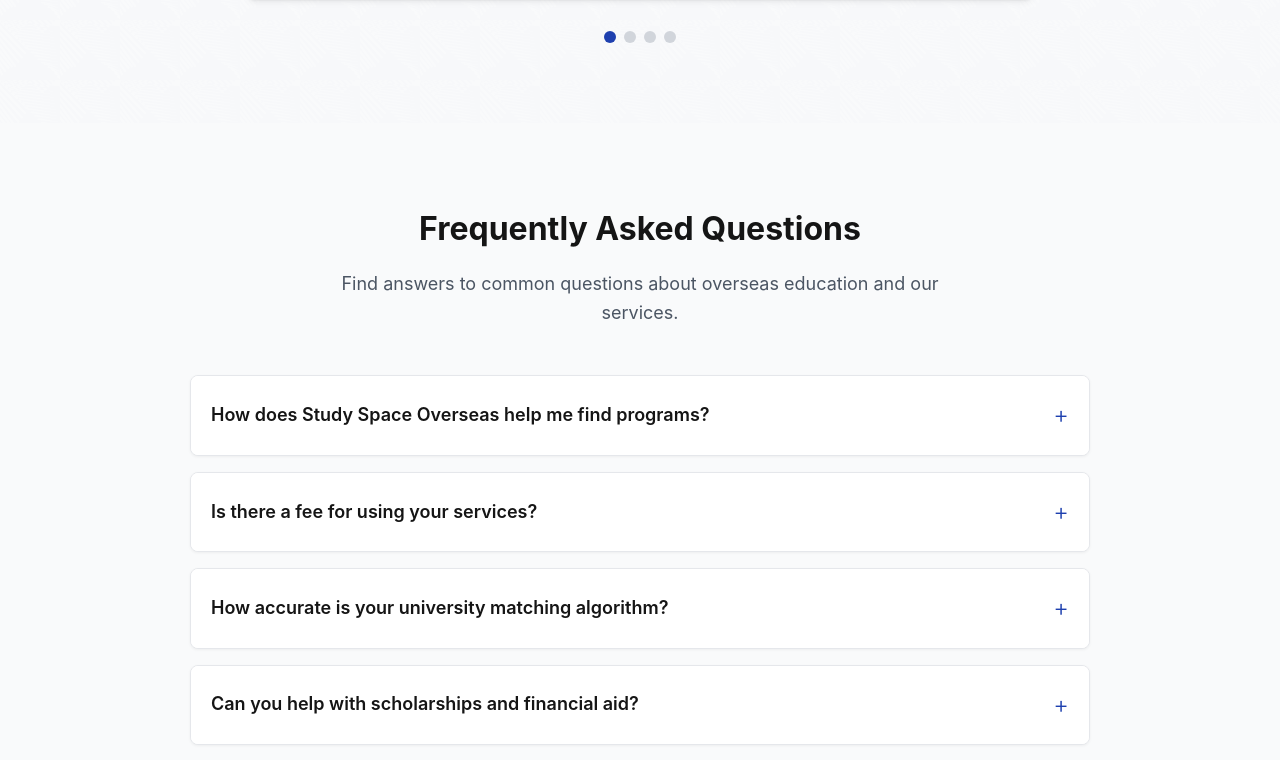
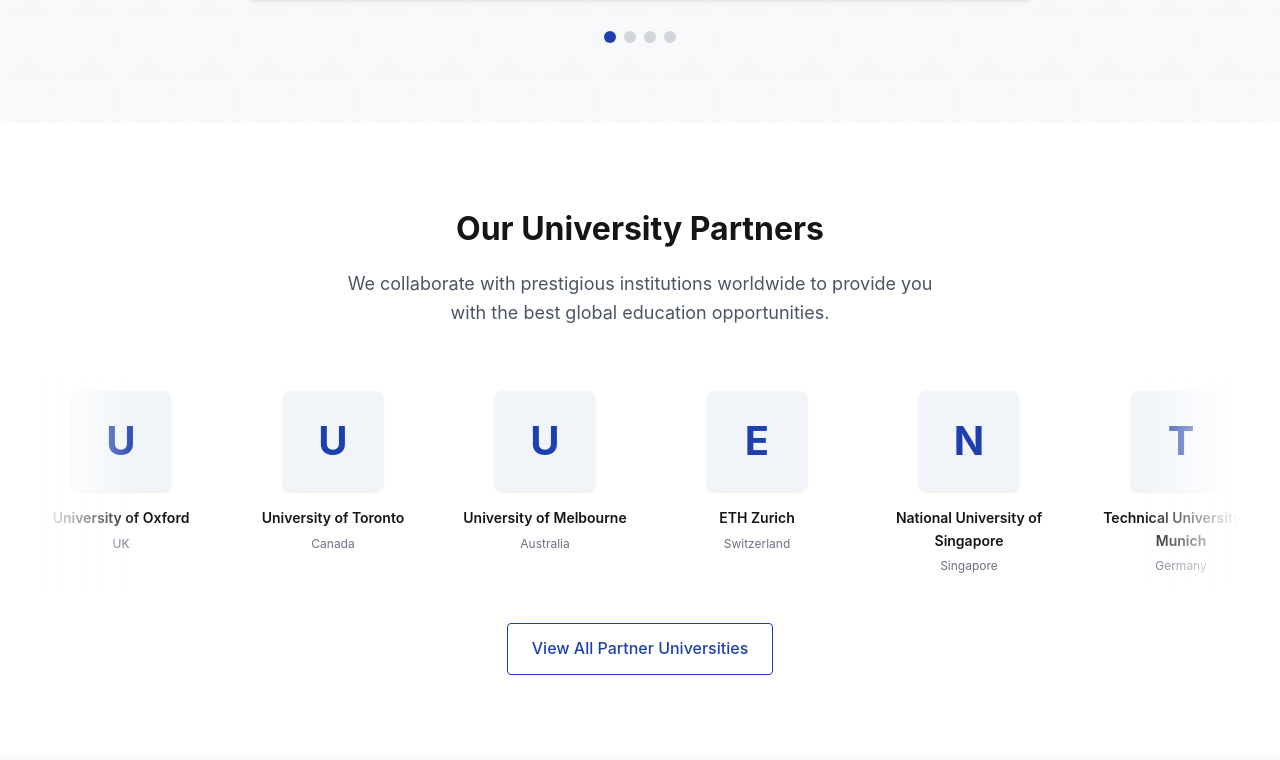
Before and after one commit to Humair741/study-space-overseas, a React (Vite) app in the folder client/: page / in a window 1280 px wide. Shown: the part 2567-3327 px from the top of the page. Built offline with nearby package versions, Linux system fonts and the light colour scheme.

Commit message:
Add Partners section component

```diff
--- a/client/src/App.jsx
+++ b/client/src/App.jsx
@@ -5,6 +5,7 @@
 import DestinationsSection from './components/features/DestinationsSection';
 import AIFeaturesSection from './components/features/AIFeaturesSection';
 import TestimonialsSection from './components/features/TestimonialsSection';
+import PartnersSection from './components/features/PartnersSection';
 import FAQSection from './components/features/FAQSection';
 import CTASection from './components/features/CTASection';
 import Footer from './components/layout/Footer';
@@ -20,6 +21,7 @@
         <DestinationsSection />
         <AIFeaturesSection />
         <TestimonialsSection />
+        <PartnersSection />
         <FAQSection />
         <CTASection />
       </main>
--- /dev/null
+++ b/client/src/components/features/PartnersSection/PartnersSection.css
@@ -0,0 +1,135 @@
+.partners-section {
+    padding: 5rem 1rem;
+    background-color: white;
+    overflow: hidden;
+  }
+
+  .partners-container {
+    max-width: 1200px;
+    margin: 0 auto;
+  }
+
+  .section-title {
+    font-size: 2rem;
+    font-weight: 700;
+    color: #151515;
+    text-align: center;
+    margin-bottom: 1rem;
+  }
+
+  .section-description {
+    text-align: center;
+    max-width: 700px;
+    margin: 0 auto 3rem;
+    color: #4b5563;
+    line-height: 1.6;
+  }
+
+  .partners-logo-container {
+    overflow: hidden;
+    margin: 2rem 0;
+    position: relative;
+  }
+
+  .partners-logo-container::before,
+  .partners-logo-container::after {
+    content: '';
+    position: absolute;
+    top: 0;
+    width: 100px;
+    height: 100%;
+    z-index: 1;
+  }
+
+  .partners-logo-container::before {
+    left: 0;
+    background: linear-gradient(to right, white, transparent);
+  }
+
+  .partners-logo-container::after {
+    right: 0;
+    background: linear-gradient(to left, white, transparent);
+  }
+
+  .logo-carousel {
+    overflow-x: auto;
+    -ms-overflow-style: none; /* IE and Edge */
+    scrollbar-width: none; /* Firefox */
+  }
+
+  .logo-carousel::-webkit-scrollbar {
+    display: none; /* Chrome, Safari, Opera */
+  }
+
+  .logos-track {
+    display: flex;
+    gap: 2rem;
+    padding: 1rem 0;
+  }
+
+  .logo-item {
+    flex: 0 0 auto;
+    display: flex;
+    flex-direction: column;
+    align-items: center;
+    gap: 1rem;
+    width: 180px;
+    text-align: center;
+  }
+
+  .logo-placeholder {
+    width: 100px;
+    height: 100px;
+    background-color: #f1f5f9;
+    display: flex;
+    align-items: center;
+    justify-content: center;
+    font-size: 2.5rem;
+    font-weight: bold;
+    color: #1e40af;
+    border-radius: 0.5rem;
+    box-shadow: 0 1px 3px rgba(0, 0, 0, 0.1);
+    transition: transform 0.3s;
+  }
+
+  .logo-item:hover .logo-placeholder {
+    transform: scale(1.05);
+  }
+
+  .partner-info {
+    display: flex;
+    flex-direction: column;
+  }
+
+  .partner-name {
+    font-weight: 600;
+    color: #151515;
+    font-size: 0.875rem;
+    margin-bottom: 0.25rem;
+  }
+
+  .partner-country {
+    color: #6b7280;
+    font-size: 0.75rem;
+  }
+
+  .partners-cta {
+    text-align: center;
+    margin-top: 2rem;
+  }
+
+  .view-all-btn {
+    display: inline-block;
+    color: #1e40af;
+    font-weight: 500;
+    padding: 0.75rem 1.5rem;
+    border: 1px solid #1e40af;
+    border-radius: 0.25rem;
+    text-decoration: none;
+    transition: all 0.2s;
+  }
+
+  .view-all-btn:hover {
+    background-color: #1e40af;
+    color: white;
+  }
--- /dev/null
+++ b/client/src/components/features/PartnersSection/PartnersSection.jsx
@@ -0,0 +1,117 @@
+import { useEffect, useRef, useState } from 'react';
+import './PartnersSection.css';
+
+const PartnersSection = () => {
+  const partners = [
+    {
+      id: 1,
+      name: 'Harvard University',
+      logo: '/images/partners/harvard.png',
+      country: 'USA'
+    },
+    {
+      id: 2,
+      name: 'University of Oxford',
+      logo: '/images/partners/oxford.png',
+      country: 'UK'
+    },
+    {
+      id: 3,
+      name: 'University of Toronto',
+      logo: '/images/partners/toronto.png',
+      country: 'Canada'
+    },
+    {
+      id: 4,
+      name: 'University of Melbourne',
+      logo: '/images/partners/melbourne.png',
+      country: 'Australia'
+    },
+    {
+      id: 5,
+      name: 'ETH Zurich',
+      logo: '/images/partners/eth.png',
+      country: 'Switzerland'
+    },
+    {
+      id: 6,
+      name: 'National University of Singapore',
+      logo: '/images/partners/nus.png',
+      country: 'Singapore'
+    },
+    {
+      id: 7,
+      name: 'Technical University of Munich',
+      logo: '/images/partners/tum.png',
+      country: 'Germany'
+    },
+    {
+      id: 8,
+      name: 'University of British Columbia',
+      logo: '/images/partners/ubc.png',
+      country: 'Canada'
+    }
+  ];
+
+  // For auto-scrolling carousel effect
+  const carouselRef = useRef(null);
+  const [scrollPosition, setScrollPosition] = useState(0);
+
+  useEffect(() => {
+    const carousel = carouselRef.current;
+
+    if (!carousel) return;
+
+    const scroll = () => {
+      if (scrollPosition >= carousel.scrollWidth / 2) {
+        setScrollPosition(0);
+        carousel.scrollTo({ left: 0, behavior: 'auto' });
+      } else {
+        setScrollPosition(prev => prev + 1);
+        carousel.scrollTo({ left: scrollPosition, behavior: 'auto' });
+      }
+    };
+
+    const timer = setInterval(scroll, 30);
+
+    return () => clearInterval(timer);
+  }, [scrollPosition]);
+
+  return (
+    <section className="partners-section">
+      <div className="partners-container">
+        <h2 className="section-title">Our University Partners</h2>
+        <p className="section-description">
+          We collaborate with prestigious institutions worldwide to provide you with the best global education opportunities.
+        </p>
+
+        <div className="partners-logo-container">
+          <div className="logo-carousel" ref={carouselRef}>
+            <div className="logos-track">
+              {/* Display logos twice to create seamless loop */}
+              {[...partners, ...partners].map((partner, index) => (
+                <div key={`${partner.id}-${index}`} className="logo-item">
+                  <div className="logo-placeholder" aria-label={partner.name}>
+                    {partner.name.charAt(0)}
+                  </div>
+                  <div className="partner-info">
+                    <span className="partner-name">{partner.name}</span>
+                    <span className="partner-country">{partner.country}</span>
+                  </div>
+                </div>
+              ))}
+            </div>
+          </div>
+        </div>
+
+        <div className="partners-cta">
+          <a href="/partners" className="view-all-btn">
+            View All Partner Universities
+          </a>
+        </div>
+      </div>
+    </section>
+  );
+};
+
+export default PartnersSection;
--- /dev/null
+++ b/client/src/components/features/PartnersSection/index.js
@@ -0,0 +1 @@
+export { default } from './PartnersSection';
```
